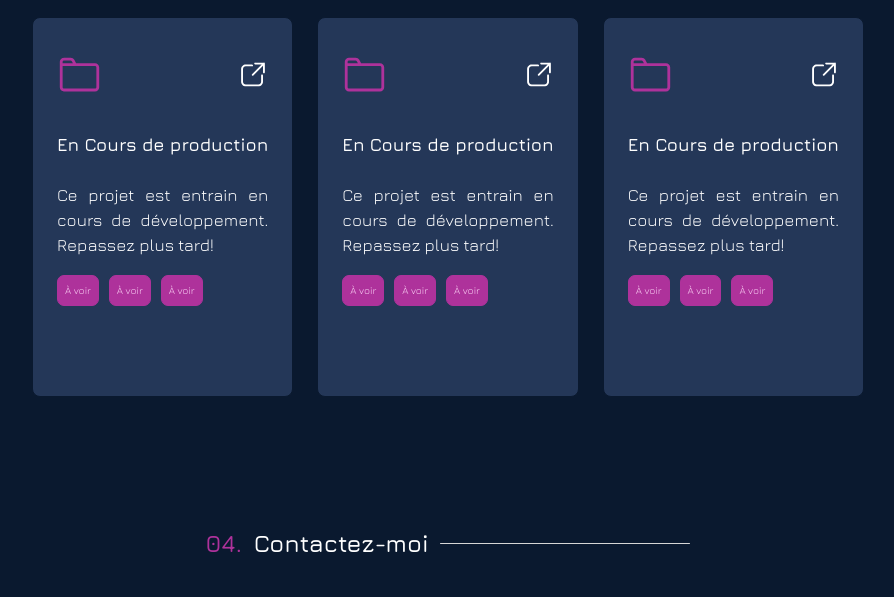
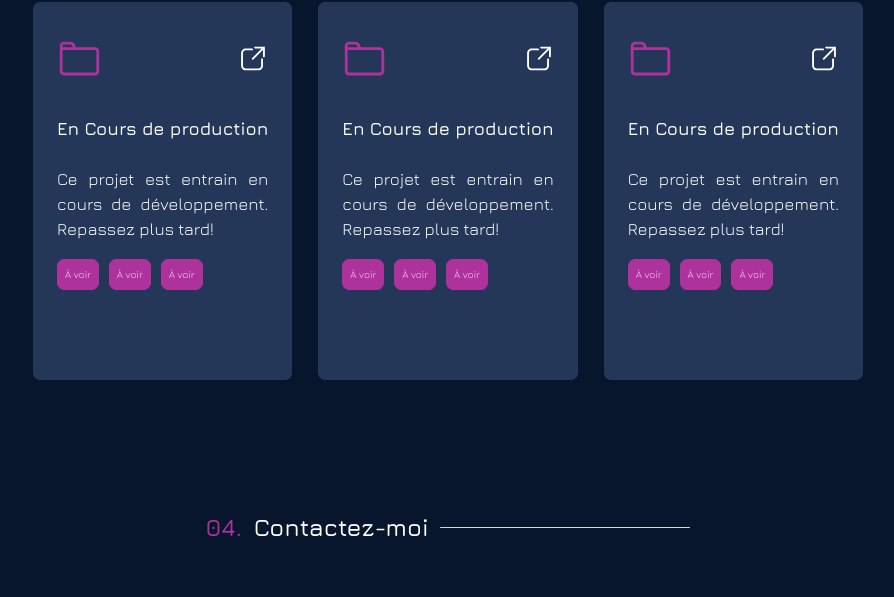
Before and after one commit to agathism/Mon-Portfolio, a website: page index.html in a window 1280 px wide. Shown: the part 3034-3631 px from the top of the page, without its empty margins (192-1086 px from the left). Drawn offline with nearby package versions, Linux system fonts and the light colour scheme; a web font is replaced by a local one.

Commit message:
adding infos

```diff
--- a/index.html
+++ b/index.html
@@ -6,7 +6,7 @@
     <title>Portfolio - Aichatou Soumaré</title>
     <link rel="stylesheet" href="src/output.css" />
   </head>
-  <body class="m-4">
+  <body class="mx-4">
     <!-- <div id="particles-js"></div> -->
     <header>
       <nav class="navbar flex justify-between m-0 max-md:items-center">
--- a/src/input.css
+++ b/src/input.css
@@ -9,11 +9,12 @@
 @tailwind utilities;
 
 :root {
-  --primary-background: #0a192f;
+  --primary-background: #07162d;
   --secondary-background: #243758;
   --button-background-color: #ae329b;
   --tag-colors: #fad1f4;
   --section-line: rgb(214, 214, 214);
+  --nav-background: #041426;
 }
 
 html {
@@ -249,6 +250,7 @@ body {
     font-size: 1.1em;
     header {
       nav{
+        background-color: var(--nav-background);
         ul.navMenu {
           position: fixed;
           left: -100%;
```
Also changed, not shown: src/output.css.
